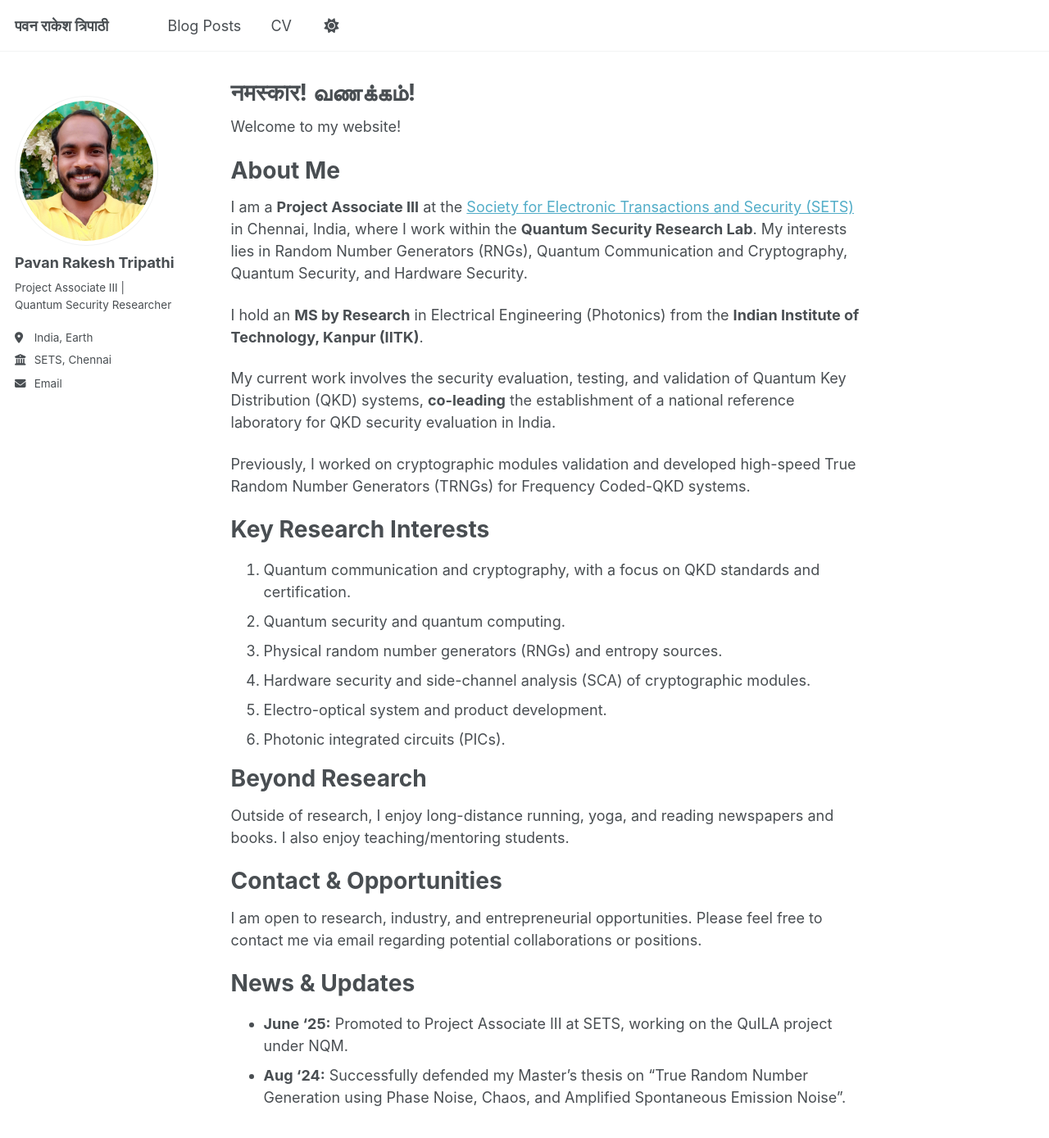
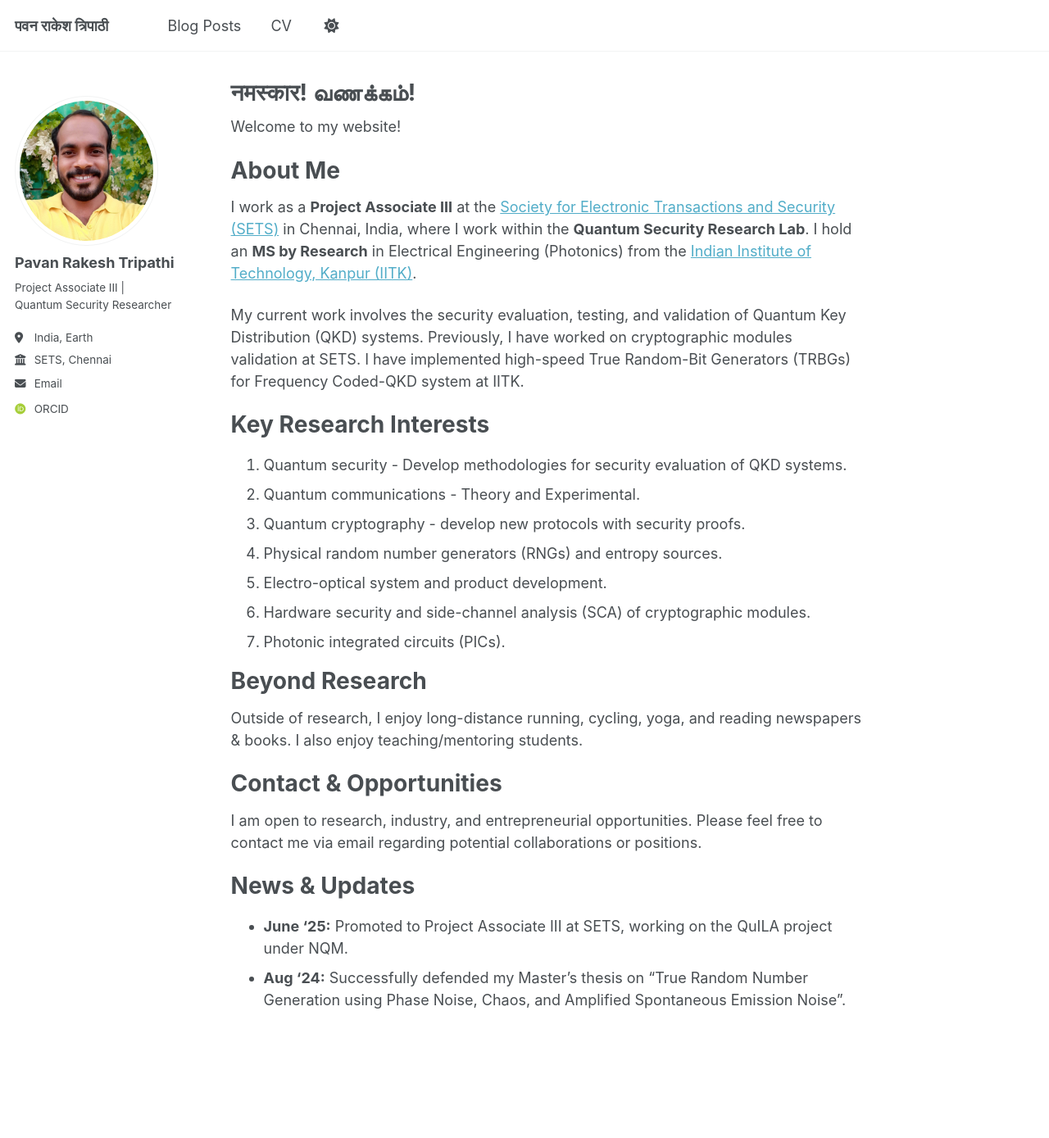
Before and after one commit to tripathipavan/tripathipavan.github.io, a Jekyll site: the page built from _pages/about.md, in a window 1280 px wide and 1400 px high. Shown: the top 1389 px of the window at 82% size. Built offline with Jekyll 4.4.1, drawn with Linux system fonts in a browser that asks for light colours; some web fonts are replaced; a script that is not in the unit is left out.

Commit message:
updated cv, about me, and blog post

```diff
--- a/_config.yml
+++ b/_config.yml
@@ -31,12 +31,13 @@ author:
   URI              : "https://setsindia.in/"
   email            : "tripathipavan10@gmail.com"
 
+
   # Academic websites
-  academia         : # URL
+  vidwan           : "https://vidwan.inflibnet.ac.in/profile/678698"
   arxiv            : # URL - Update with the correct link to your profile
   googlescholar    : #"https://scholar.google.com/citations?user=PS_CX0AAAAAJ"
   impactstory      : # URL
-  orcid            : #"http://orcid.org/yourorcidurl"
+  orcid            : "https://orcid.org/0009-0008-2853-7607"
   semantic         : # URL
   pubmed           : #"https://www.ncbi.nlm.nih.gov/pubmed/?term=john+snow"
   researchgate     : # URL
--- a/_pages/about.md
+++ b/_pages/about.md
@@ -12,26 +12,23 @@ Welcome to my website!
 
 About Me
 ======
-I am a **Project Associate III** at the [Society for Electronic Transactions and Security (SETS)](https://setsindia.in/) in Chennai, India, where I work within the **Quantum Security Research Lab**. My interests lies in Random Number Generators (RNGs), Quantum Communication and Cryptography, Quantum Security, and Hardware Security.
+I work as a **Project Associate III** at the [Society for Electronic Transactions and Security (SETS)](https://setsindia.in/) in Chennai, India, where I work within the **Quantum Security Research Lab**. I hold an **MS by Research** in Electrical Engineering (Photonics) from the [Indian Institute of Technology, Kanpur (IITK)](https://www.iitk.ac.in/).
 
-I hold an **MS by Research** in Electrical Engineering (Photonics) from the **Indian Institute of Technology, Kanpur (IITK)**.
-
-My current work involves the security evaluation, testing, and validation of Quantum Key Distribution (QKD) systems, **co-leading** the establishment of a national reference laboratory for QKD security evaluation in India.
-
-Previously, I worked on cryptographic modules validation and developed high-speed True Random Number Generators (TRNGs) for Frequency Coded-QKD systems.
+My current work involves the security evaluation, testing, and validation of Quantum Key Distribution (QKD) systems. Previously, I have worked on cryptographic modules validation at SETS. I have implemented high-speed True Random-Bit Generators (TRBGs) for Frequency Coded-QKD system at IITK.
 
 Key Research Interests
 ======
-1. Quantum communication and cryptography, with a focus on QKD standards and certification.
-2. Quantum security and quantum computing.
+1. Quantum security - Develop methodologies for security evaluation of QKD systems.
+2. Quantum communications - Theory and Experimental.
+3. Quantum cryptography - develop new protocols with security proofs.
 3. Physical random number generators (RNGs) and entropy sources.
+5. Electro-optical system and product development.
 4. Hardware security and side-channel analysis (SCA) of cryptographic modules.
-5. Electro-optical system and product development.
 6. Photonic integrated circuits (PICs).
 
 Beyond Research
 ======
-Outside of research, I enjoy long-distance running, yoga, and reading newspapers and books. I also enjoy teaching/mentoring students.
+Outside of research, I enjoy long-distance running, cycling, yoga, and reading newspapers & books. I also enjoy teaching/mentoring students.
 
 Contact & Opportunities
 ======
```
Also changed, not shown: _pages/cv.md (+9 -9 lines), _posts/2026-01-25-GNSS_Spoofing.md (added, +13 -0 lines), _posts/2199-01-01-future-post.md (deleted, +0 -9 lines), 8 other files.
